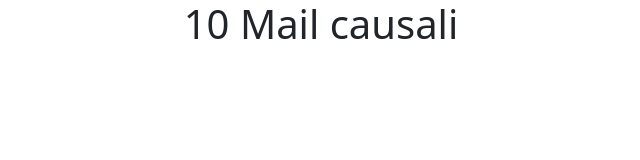
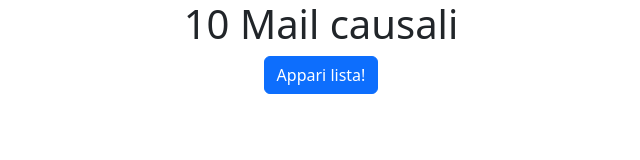
Before and after one commit to francesco-troise/js-email-list, a plain HTML site: page index.html in a window 1280 px wide. Shown: the whole page, without its empty margins (319-959 px from the left). Drawn offline with nearby package versions, Linux system fonts and the light colour scheme; no server answers.

Commit message:
Select the "mail_box" node
Change: Add the <ul> node to the <mail_box> node

Add <button> to the HTML side

Select the <button> node: btn_list

```diff
--- a/assets/js/script.js
+++ b/assets/js/script.js
@@ -1,5 +1,8 @@
 const ulEl = document.createElement("ul");
 //Creo, solo in memoria, il nodo <ul>
+const mail_box = document.getElementById("mail")
+//seleziono il nodo dove inserire la lista
+const btn_list = document.getElementById("btn-list")
 for (let i = 0; i < 10; i++) {
   //Ciclo for che vanza 10 volte
   axios
@@ -18,6 +21,6 @@ for (let i = 0; i < 10; i++) {
       ulEl.appendChild(liEl);
       //Assegno il nodo <li> come figlio del nodo <ul>
     });
-  document.body.appendChild(ulEl);
+  mail_box.appendChild(ulEl);
   //Appendo il nodo <ul>, e relativi figli, al documento
 }
--- a/index.html
+++ b/index.html
@@ -13,8 +13,9 @@
 <body>
     <header></header>
     <main>
-        <div class="conatiner text-center">
+        <div class="conatiner text-center" id="mail">
             <h1>10 Mail causali</h1>
+            <button class="btn btn-primary"id="btn-list">Appari lista!</button>
         </div>
     </main>
     <footer></footer>
```
